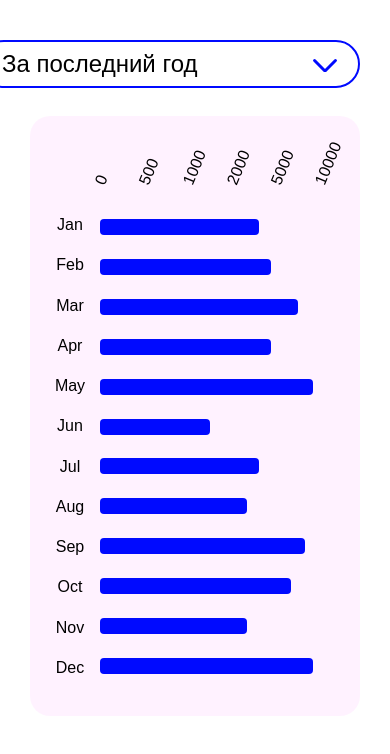
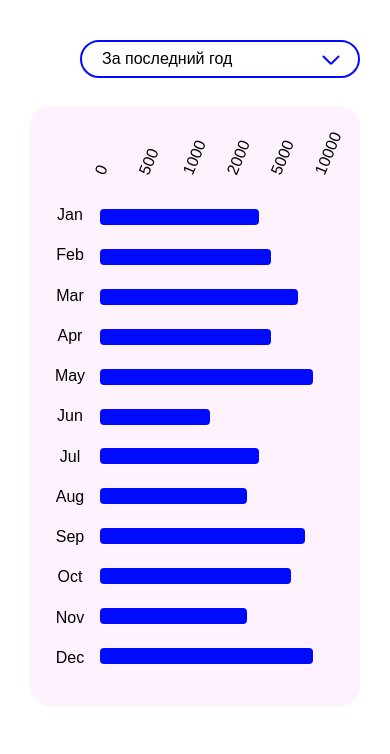
Before and after one commit to Vasily257/interactive-chart, a Next.js app: page / in a window 390 px wide. Shown: the top 754 px of the page. Built offline with nearby package versions, Linux system fonts and the light colour scheme.

Commit message:
feat(Select): add the mobile view

```diff
--- a/src/app/components/Select/Select.module.css
+++ b/src/app/components/Select/Select.module.css
@@ -1,14 +1,27 @@
 .box {
   position: relative;
   align-self: flex-end;
+  max-width: 100%;
 }
 
 .button {
   transition: color 0.3s;
   border: none;
   background-color: transparent;
-  font-size: 24px;
+  font-size: 16px;
   line-height: 1.25;
+}
+
+@media screen and (min-width: 600px) {
+  .button {
+    font-size: 20px;
+  }
+}
+
+@media screen and (min-width: 900px) {
+  .button {
+    font-size: 24px;
+  }
 }
 
 .button:hover {
@@ -22,13 +35,28 @@
   justify-content: space-between;
   align-items: center;
   flex-flow: row nowrap;
-  width: 380px;
-  height: 48px;
+  width: 280px;
+  max-width: 100%;
+  height: 38px;
   margin: 0;
   padding: 9px 20px;
   border: 2px solid #000aff;
-  border-radius: 24px;
+  border-radius: 999px;
   background: #ffffff;
+}
+
+@media screen and (min-width: 600px) {
+  .buttonTop {
+    width: 330px;
+    height: 43px;
+  }
+}
+
+@media screen and (min-width: 900px) {
+  .buttonTop {
+    width: 380px;
+    height: 48px;
+  }
 }
 
 .buttonBottom {
@@ -38,8 +66,15 @@
 
 .icon {
   position: relative;
-  width: 27px;
-  height: 27px;
+  width: 17px;
+  height: 17px;
+}
+
+@media screen and (min-width: 600px) {
+  .icon {
+    width: 27px;
+    height: 27px;
+  }
 }
 
 .icon::after,
@@ -47,13 +82,22 @@
   position: absolute;
   top: 50%;
   display: block;
-  width: 17px;
-  height: 3px;
+  width: 12px;
+  height: 2px;
   content: '';
   transition: transform 0.2s;
   transform: translate(0, -50%);
-  border-radius: 1.5px;
+  border-radius: 1px;
   background-color: #000aff;
+}
+
+@media screen and (min-width: 600px) {
+  .icon::after,
+  .icon::before {
+    width: 17px;
+    height: 3px;
+    border-radius: 1.5px;
+  }
 }
 
 .icon::after {
@@ -62,8 +106,14 @@
 }
 
 .icon::before {
-  left: 39%;
+  left: 45%;
   transform: rotate(-45deg);
+}
+
+@media screen and (min-width: 600px) {
+  .icon::before {
+    left: 39%;
+  }
 }
 
 .iconReversed::after {
@@ -84,13 +134,27 @@
   align-items: flex-start;
   row-gap: 16px;
   flex-flow: column nowrap;
-  width: 380px;
+  width: 280px;
   margin: 0;
   padding: 20px;
   list-style-type: none;
   border: 2px solid #000aff;
-  border-radius: 24px;
+  border-radius: 19px;
   background: #ffffff;
+}
+
+@media screen and (min-width: 600px) {
+  .values {
+    border-radius: 21.5px;
+    width: 330px;
+  }
+}
+
+@media screen and (min-width: 900px) {
+  .values {
+    border-radius: 24px;
+    width: 380px;
+  }
 }
 
 .value {
```
